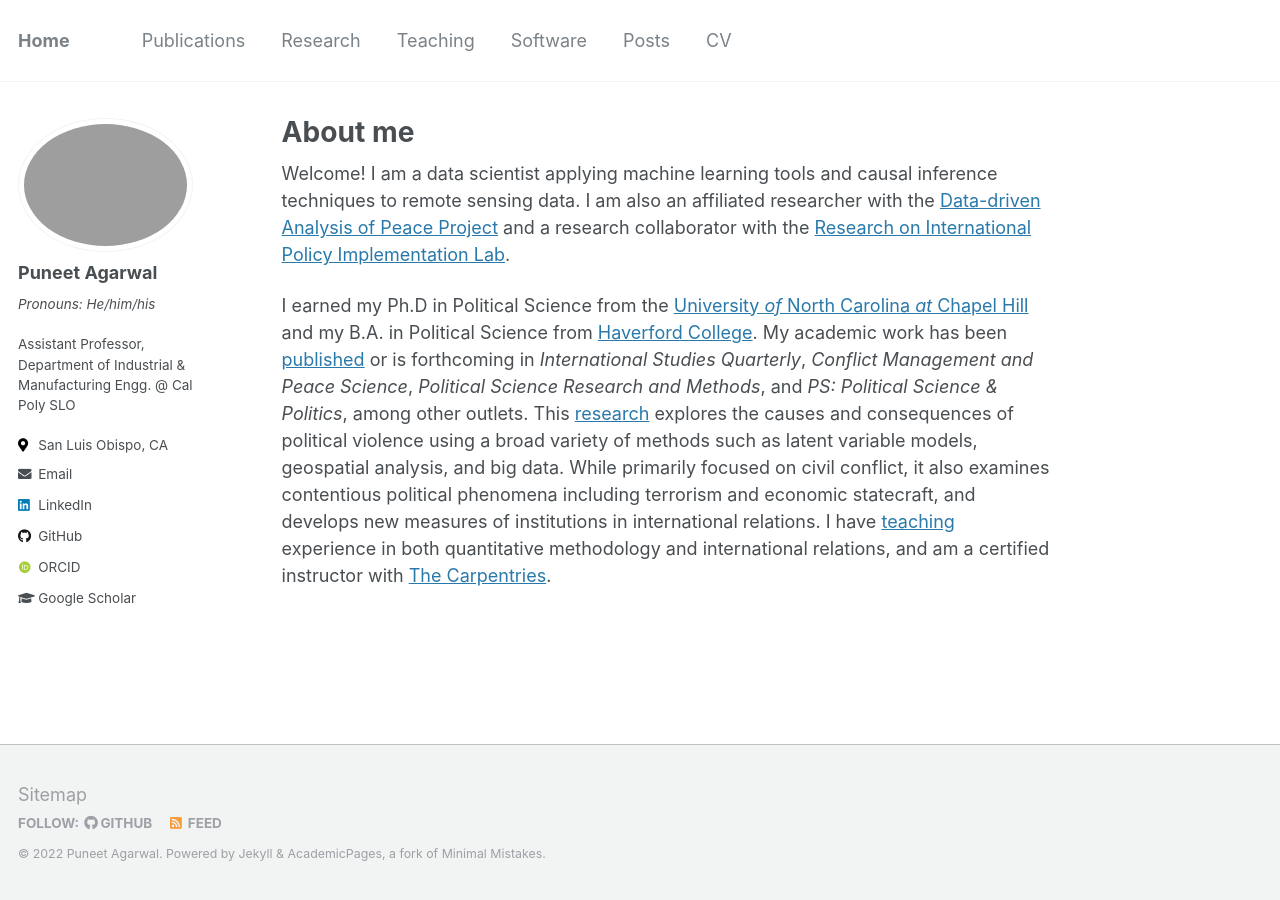
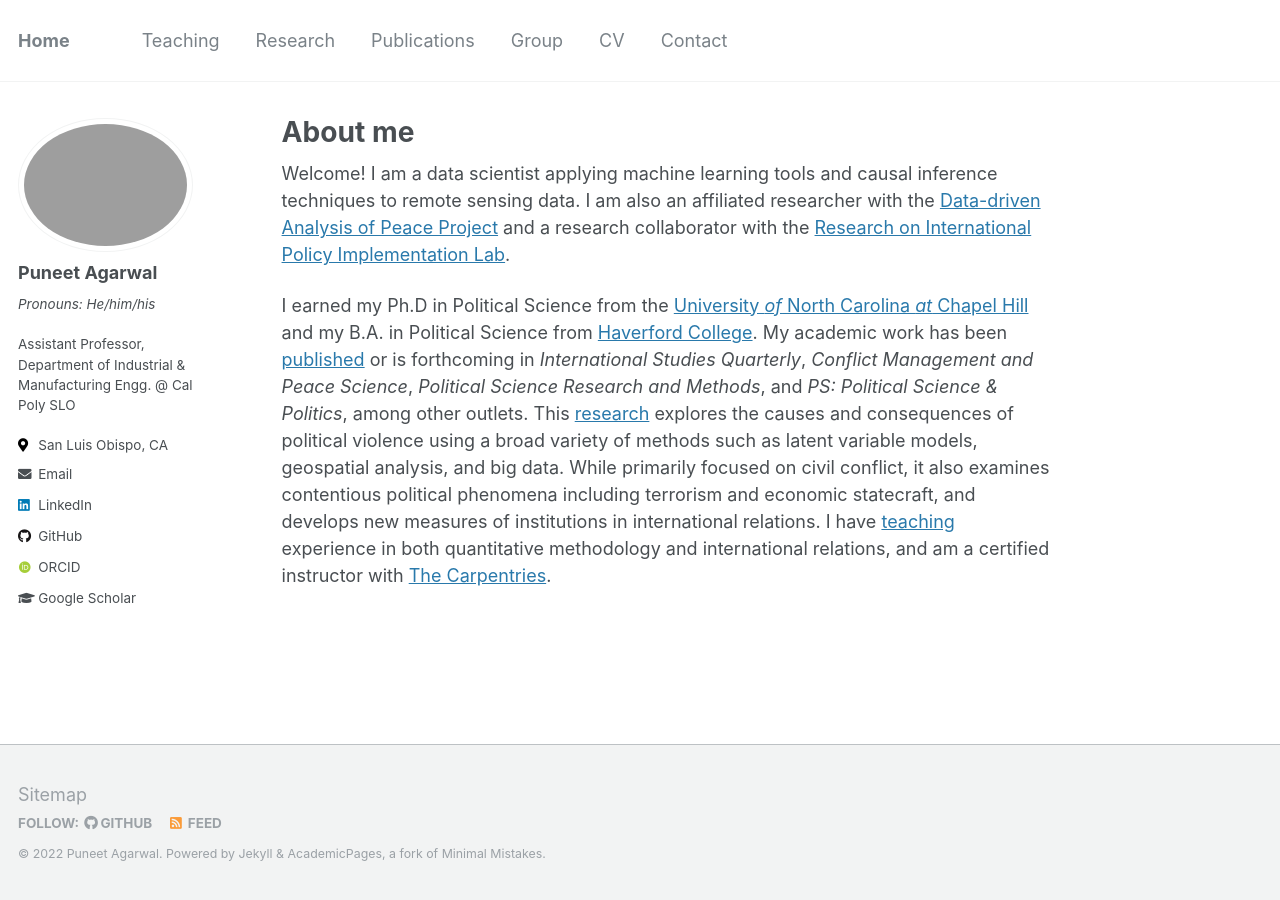
Before and after one commit to pagarw05/pagarw05.github.io, a Jekyll site: the page built from _pages/about.md, in a window 1280 px wide. Built offline with Jekyll 4.4.1, drawn with Linux system fonts in a browser that asks for light colours; some web fonts are replaced.

Commit message:
Updated navigation.yml file with new links

```diff
--- a/_data/navigation.yml
+++ b/_data/navigation.yml
@@ -1,19 +1,19 @@
 # main links links
 main:
-  - title: "Publications"
-    url: /publications/
+  - title: "Teaching"
+    url: /teaching/
 
   - title: "Research"
     url: /research/
 
-  - title: "Teaching"
-    url: /teaching/
+  - title: "Publications"
+    url: /publications/
 
-  - title: "Software"
-    url: /software/
-
-  - title: "Posts"
-    url: /posts/
+  - title: "Group"
+    url: /group/
 
   - title: "CV"
     url: /cv/
+
+  - title: "Contact"
+    url: /contact/
```
